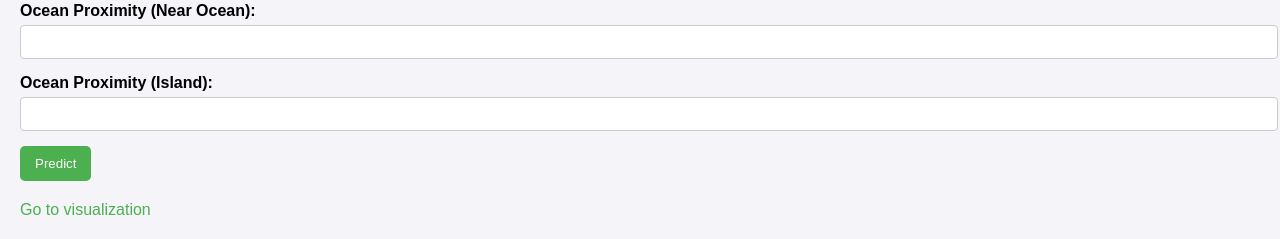
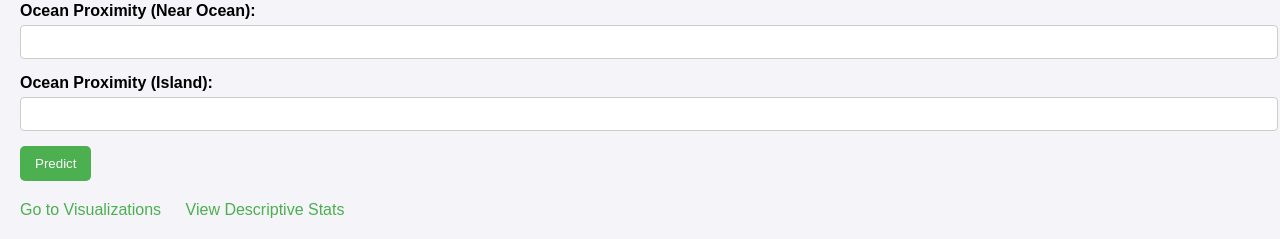
Before and after one commit to shivanswamynathan/Test, a Flask app: page /model_prediction in a window 1280 px wide. Shown: the part 850-1089 px from the top of the page. Run offline with Flask 3, Linux system fonts and the light colour scheme; parts of the project's set-up code (start-up, migrations or seed data) failed here and were passed over.

Commit message:
Update model_prediction.html

```diff
--- a/templates/model_prediction.html
+++ b/templates/model_prediction.html
@@ -85,8 +85,8 @@
         {% endif %}
 
         <div class="links">
-            <a href="/visualization">Go to visualization</a>
-
+            <a href="/visualization">Go to Visualizations</a>
+            <a href="/descriptive_stats">View Descriptive Stats</a>
         </div>
     </main>
 </body>
```
